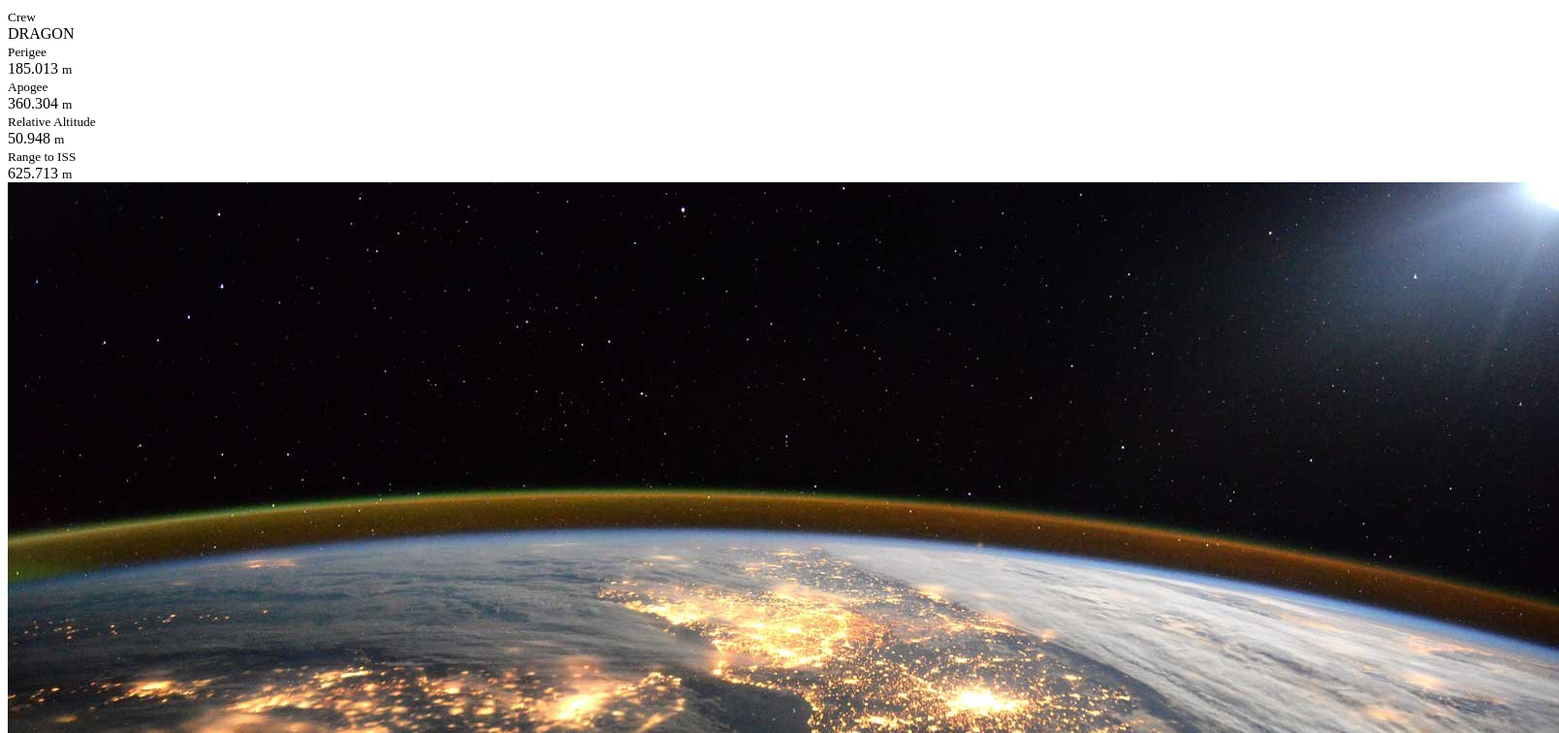
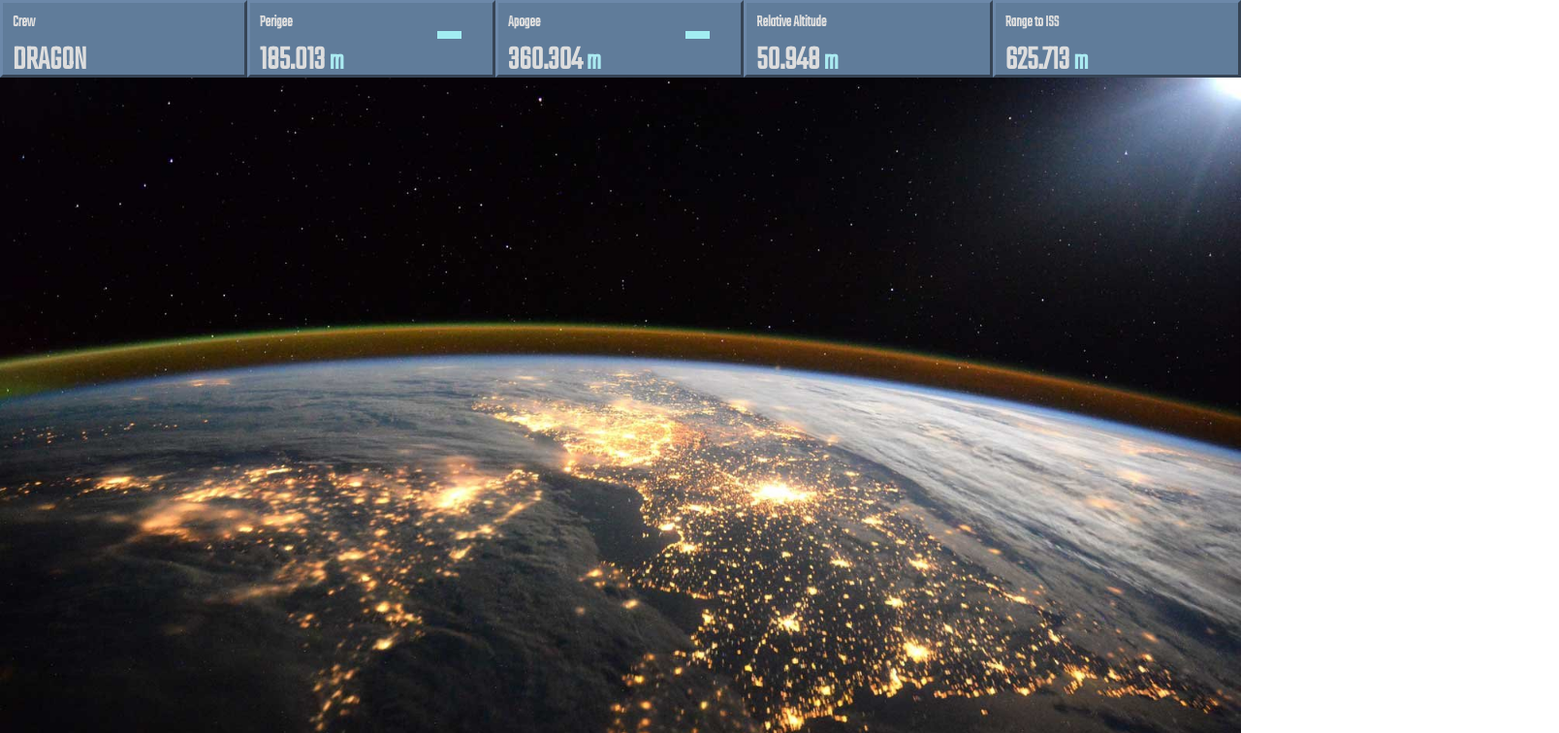
Before and after one commit to Volodymyr1995/Volodymyr1995.github.io, a plain HTML site: page index.html in a window 1280 px wide. Shown: the top 756 px of the page at 97% size, 1608 px wide, since content can reach past the window. Drawn offline with Linux system fonts and the light colour scheme; files whose address does not match are found by name; a web font is replaced by a local one.

Commit message:
new changes for html

```diff
--- a/index.html
+++ b/index.html
@@ -2,7 +2,7 @@
 <html>
     <haed>
     <title>Console-NASA</title>
-        <link href="./index2.css" type="text/css" rel="stylesheet">
+        <link href="./index.css" type="text/css" rel="stylesheet">
   <meta charset="UTF-8">
 
 </haed>
```
